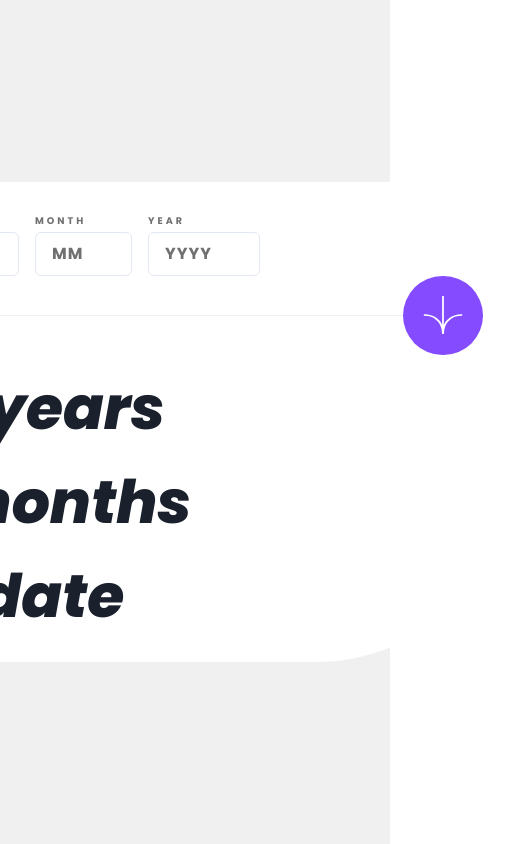
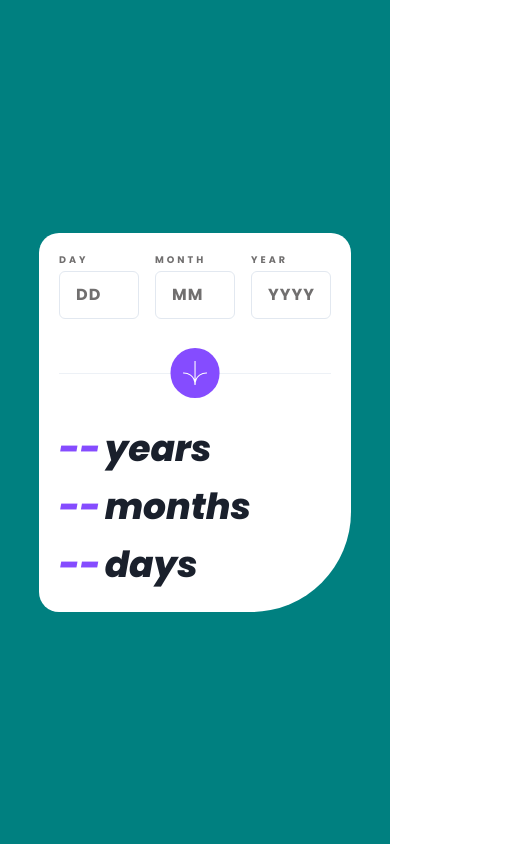
Before and after one commit to KruzadeR-VictoR/Age_Calculator-FM, a React (Vite) app: page / in a window 390 px wide. Shown: the whole page, 515 px wide, since content can reach past the window. Built offline with nearby package versions, Linux system fonts and the light colour scheme.

Commit message:
changes in UI and added logic functionality

```diff
--- a/src/App.jsx
+++ b/src/App.jsx
@@ -20,22 +20,32 @@ import {
   NumberInput,
   NumberInputField,
   VStack,
+  FormHelperText,
+  FormErrorMessage,
 } from "@chakra-ui/react";
 import arrow from "./assets/icon-arrow.svg";
 import { useEffect } from "react";
 import { Formik, useFormik } from "formik";
 import { ageSchema } from "./Validations/Validation";
+import { motion } from "framer-motion";
 
 function App() {
   // console.log(date.getHours()*60*60*1000);
   // console.log(birthDate);
   const [age, setAge] = useState({ year: null, month: null, day: null });
-  const [day, setDay] = useState("");
-  const [month, setMonth] = useState("");
-  const [year, setYear] = useState("");
+  // const [day, setDay] = useState("");
+  // const [month, setMonth] = useState("");
+  // const [year, setYear] = useState("");
+
+  const [dob, setDoB] = useState({
+    day: "",
+    month: "",
+    year: "",
+  });
 
   //| Formik
-  const { handleChange, handleSubmit, values, errors } = useFormik({
+  const { handleChange, handleBlur, handleSubmit, values, errors, touched } =
+    useFormik({
       initialValues: {
         day: "",
         month: "",
@@ -43,21 +53,29 @@ function App() {
       },
       validationSchema: ageSchema,
       onSubmit: (values) => {
-      console.log(values);
+        const { day, month, year } = dob;
+        setDoB({
+          day: values.day,
+          month: values.month,
+          year: values.year,
+        });
+        // getAge();
+        // console.log(dob);
       },
     });
 
-  console.log(errors && errors);
+  // console.log(errors && errors);
   // console.log(formik);
 
   //| Get Age
   const getAge = async () => {
     try {
-      const DOB = new Date("1998-06-12");
+      const DOB = new Date(`${dob?.year}-${dob?.month}-${dob?.day}`);
       const now = new Date();
       let year = now.getFullYear() - DOB.getFullYear();
       let month = now.getMonth() - DOB.getMonth();
       let day = now.getDate() - DOB.getDate();
+      console.log(DOB);
 
       if (day < 0) {
         month--;
@@ -75,8 +93,11 @@ function App() {
   };
 
   useEffect(() => {
+    if (dob.day != "" && dob.month != "" && dob.year != "") {
       getAge();
-  }, []);
+      console.warn(dob);
+    }
+  }, [dob]);
 
   // const handleSubmit = (e) => {
   //   console.log(e);
@@ -96,21 +117,34 @@ function App() {
   // console.log(((now - birthDate.getTime()) /1000)/3600*24);
 
   return (
-    <Grid placeContent="center" maxW="1300px" minH="100vh" bg="hsl(0, 0%, 94%)">
+    <Grid
+      placeContent="center"
+      maxW="100%"
+      minH="100vh"
+      bg={{ base: "teal", sm: "red" }}
+    >
       {/* <Text>App</Text> */}
       <Stack
-        w="40rem"
-        h="30rem"
+        w={{ base: "80%", md: "40rem" }}
+        h={{ base: "auto", md: "33rem" }}
         bg="white"
-        borderRadius="20px 20px 200px"
-        p="8"
+        borderRadius={{ base: "20px 20px 100px", md: "20px 20px 150px" }}
+        p={{ base: "5", md: "8" }}
+        m={{ base: "auto", md: "0" }}
       >
         {/* Form  */}
-        <Flex as="form" onSubmit={handleSubmit}>
-          <FormControl>
-            <HStack spacing="1rem">
-              <Box>
-                <FormLabel fontSize=".6rem" mb="1" textStyle="label">
+        <Flex as="form" direction="column" onSubmit={handleSubmit}>
+          <Flex gap={{ base: "1rem", md: "2rem" }} alignSelf="start">
+            <FormControl
+              h="5rem"
+              w={{ base: "auto", md: "7.2rem" }}
+              isInvalid={errors.day && touched.day}
+            >
+              <FormLabel
+                fontSize=".6rem"
+                mb="1"
+                textStyle={errors.day && touched.day ? "error" : "label"}
+              >
                 DAY
               </FormLabel>
               <Input
@@ -122,20 +156,36 @@ function App() {
                 value={values.day}
                 onChange={handleChange}
                 layerStyle="input"
-                  maxW="7rem"
-                  h="2.7rem"
+                maxW={{ base: "auto", md: "7rem" }}
+                h="3rem"
                 placeholder="DD"
                 _placeholder={{
                   color: "hsl(0, 1%, 44%)",
                   letterSpacing: "1px",
                 }}
                 focusBorderColor="hsl(259, 100%, 65%)"
-                  errorBorderColor="red"
+                // _focus={{
+                //   border: "1px solid pink",
+                // }}
+                // focusBorderColor="hsl(259, 100%, 65%)"
                 isRequired
+                onBlur={handleBlur}
               />
-              </Box>
-              <Box>
-                <FormLabel fontSize=".6rem" mb="1" textStyle="label">
+              {/* <FormHelperText fontSize='.6rem' textStyle='error'>{errors.day}</FormHelperText> */}
+              <FormErrorMessage fontSize={{ base: ".4rem", md: ".6rem" }}>
+                {errors.day}
+              </FormErrorMessage>
+            </FormControl>
+            <FormControl
+              h="5rem"
+              w={{ base: "auto", md: "7.2rem" }}
+              isInvalid={errors.month && touched.month}
+            >
+              <FormLabel
+                fontSize=".6rem"
+                mb="1"
+                textStyle={errors.month && touched.month ? "error" : "label"}
+              >
                 MONTH
               </FormLabel>
               <Input
@@ -144,10 +194,8 @@ function App() {
                 value={values.month}
                 onChange={handleChange}
                 layerStyle="input"
-                  maxW="7rem"
-                  h="2.7rem"
-                  min={1}
-                  max="12"
+                maxW={{ base: "auto", md: "7rem" }}
+                h="3rem"
                 placeholder="MM"
                 _placeholder={{
                   color: "hsl(0, 1%, 44%)",
@@ -155,20 +203,34 @@ function App() {
                 }}
                 focusBorderColor="hsl(259, 100%, 65%)"
                 isRequired
+                onBlur={handleBlur}
               />
-              </Box>
-              <Box>
-                <FormLabel fontSize=".6rem" mb="1" textStyle="label">
+              {/* <FormHelperText fontSize='.6rem' textStyle='error'>{errors.month}</FormHelperText> */}
+
+              <FormErrorMessage fontSize={{ base: ".4rem", md: ".6rem" }}>
+                {errors.month}
+              </FormErrorMessage>
+            </FormControl>
+            <FormControl
+              h="5rem"
+              w={{ base: "auto", md: "7.2rem" }}
+              isInvalid={errors.year && touched.year}
+            >
+              <FormLabel
+                fontSize=".6rem"
+                mb="1"
+                textStyle={errors.year && touched.year ? "error" : "label"}
+              >
                 YEAR
               </FormLabel>
               <Input
-                  type="text"
+                type="number"
                 name="year"
                 value={values.year}
                 onChange={handleChange}
                 layerStyle="input"
-                  maxW="7rem"
-                  h="2.7rem"
+                maxW={{ base: "auto", md: "7rem" }}
+                h="3rem"
                 placeholder="YYYY"
                 _placeholder={{
                   color: "hsl(0, 1%, 44%)",
@@ -176,13 +238,20 @@ function App() {
                 }}
                 focusBorderColor="hsl(259, 100%, 65%)"
                 isRequired
+                onBlur={handleBlur}
               />
-              </Box>
-            </HStack>
-            <HStack spacing="0">
+              {/* <FormHelperText fontSize='.6rem' textStyle='error'>{errors.year}</FormHelperText> */}
+
+              <FormErrorMessage fontSize={{ base: ".4rem", md: ".6rem" }}>
+                {errors.year}
+              </FormErrorMessage>
+            </FormControl>
+          </Flex>
+          {/* arrow button  */}
+          <HStack spacing="0" position="relative" my="10">
             <Divider />
             <Button
-                p="5"
+              p={{ base: "3", md: "5" }}
               h="auto"
               type="submit"
               bg="hsl(259, 100%, 65%)"
@@ -191,11 +260,19 @@ function App() {
               _hover={{
                 bg: "hsl(0, 0%, 8%)",
               }}
+              position="absolute"
+              right={{ base: "50%", md: "0%" }}
+              // left='50%'
+              transform={{ base: "translate(50%)", md: "translate(0%)" }}
+              // transform='translate()'
             >
-                <Image src={arrow} alt="img" maxH="3rem" />
+              <Image
+                src={arrow}
+                alt="img"
+                maxH={{ base: "1.5rem", md: "3rem" }}
+              />
             </Button>
           </HStack>
-          </FormControl>
         </Flex>
         {/* <HStack spacing="0">
           <Divider />
@@ -214,18 +291,23 @@ function App() {
           />
         </HStack> */}
         {/* Results  */}
-        <Flex direction="column" justifyContent="start" gap="1" fontSize="6xl">
+        <Flex
+          direction="column"
+          justifyContent="start"
+          gap="1"
+          fontSize={{ base: "4xl", md: "6xl" }}
+        >
           <Flex gap="1">
-            <Text textStyle="result">38</Text>
+            <Text textStyle="result">{age.year ? age.year : "--"}</Text>
             <Text textStyle="res_text">years</Text>
           </Flex>
           <Flex gap="1">
-            <Text textStyle="result">3</Text>
+            <Text textStyle="result">{age.month ? age.month : "--"}</Text>
             <Text textStyle="res_text">months</Text>
           </Flex>
           <Flex gap="1">
-            <Text textStyle="result">--</Text>
-            <Text textStyle="res_text">date</Text>
+            <Text textStyle="result">{age.day ? age.day : "--"}</Text>
+            <Text textStyle="res_text">days</Text>
           </Flex>
         </Flex>
       </Stack>
--- a/src/Page.jsx
+++ b/src/Page.jsx
@@ -10,6 +10,9 @@ function Page() {
         color: "hsl(0, 1%, 44%)",
         // fontWeight:'normal',
         //   fontSize:".3rem",
+      },
+      error:{
+        color:'hsl(0, 100%, 67%)'
       },
       result: {
         fontWeight: "extraBold",
@@ -32,6 +35,13 @@ function Page() {
       bold: "700",
       extraBold: "800",
     },
+    breakpoints: {
+      sm: "30em", // 480px
+      md: "48em", // 768px
+      lg: "62em", // 992px
+      xl: "80em", // 1280px
+      "2xl": "96em", // 1536px
+    },
   });
 
   return (
--- a/src/Validations/Validation.js
+++ b/src/Validations/Validation.js
@@ -1,7 +1,16 @@
 import * as Yup from "yup";
 
 export const ageSchema = Yup.object({
-  day: Yup.number().min(1).max(31).required("Please enter date"),
-  month: Yup.number().min(1).max(12).required("Please enter month"),
-  year: Yup.number().min(4).max(2023).required("Please enter year"),
+  day: Yup.number()
+    .min(1)
+    .max(31, "must be a valid day")
+    .required("This field is required"),
+  month: Yup.number()
+    .min(1)
+    .max(12, "must be a valid month")
+    .required("This field is required"),
+  year: Yup.number()
+    .min(4)
+    .max(2023, "must be a valid year")
+    .required("This field is required"),
 });
```
Lines whose indentation alone changed are shown as unchanged.
